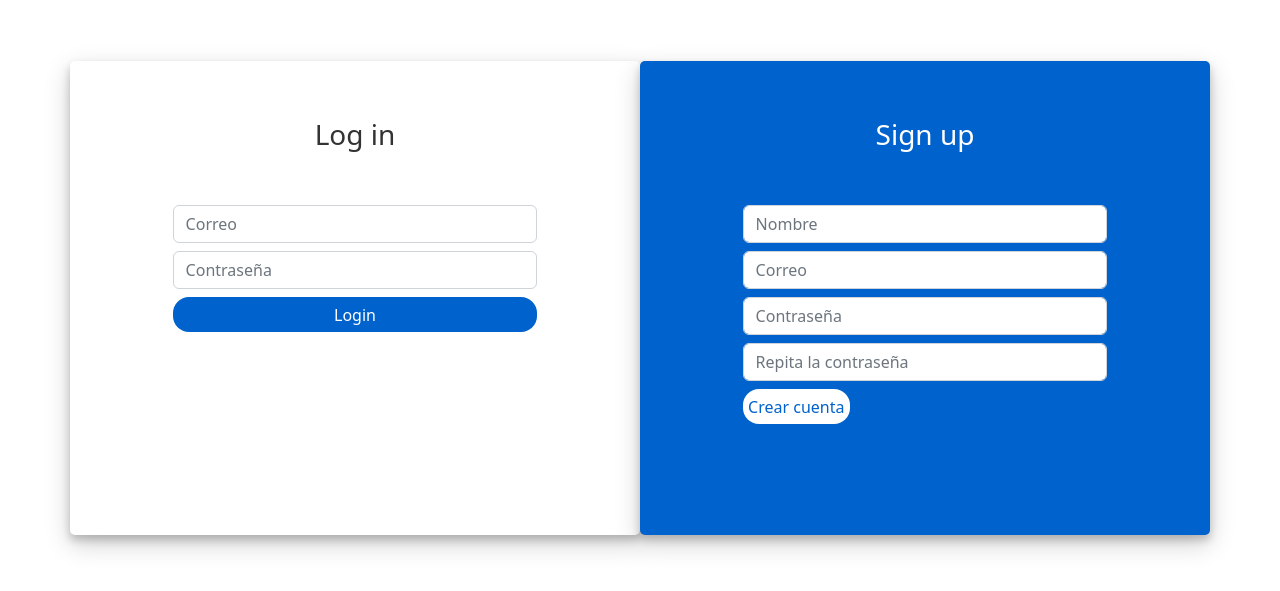
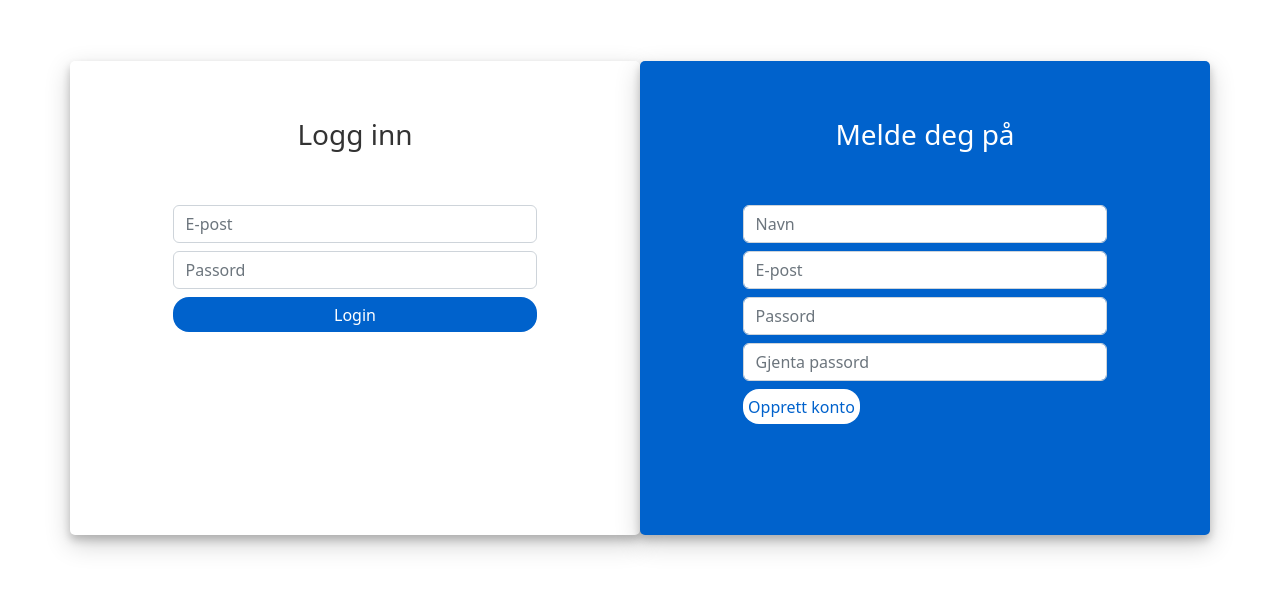
Before and after one commit to Datakokk/Calendar, a React (Vite) app: page /auth/login in a window 1280 px wide. Shown: the part 131-722 px from the top of the page. Built offline with nearby package versions, Linux system fonts and the light colour scheme; no server answers.

Commit message:
the language was changed

```diff
--- a/src/auth/pages/LoginPage.jsx
+++ b/src/auth/pages/LoginPage.jsx
@@ -47,13 +47,13 @@ export const LoginPage = () => {
         <div className="container login-container">
             <div className="row">
                 <div className="col-md-6 login-form-1">
-                    <h3>Log in</h3>
+                    <h3>Logg inn</h3>
                     <form onSubmit={ loginSubmit }>
                         <div className="form-group mb-2">
                             <input
                                 type="text"
                                 className="form-control"
-                                placeholder="Correo"
+                                placeholder="E-post"
                                 name='loginEmail'
                                 value={ loginEmail }
                                 onChange={ onLoginInputChange }
@@ -63,7 +63,7 @@ export const LoginPage = () => {
                             <input
                                 type="password"
                                 className="form-control"
-                                placeholder="Contraseña"
+                                placeholder="Passord"
                                 name='loginPassword'
                                 value={ loginPassword }
                                 onChange={ onLoginInputChange }
@@ -80,13 +80,13 @@ export const LoginPage = () => {
                 </div>
 
                 <div className="col-md-6 login-form-2">
-                    <h3>Sign up</h3>
+                    <h3>Melde deg på</h3>
                     <form onSubmit={ registerSubmit }>
                         <div className="form-group mb-2">
                             <input
                                 type="text"
                                 className="form-control"
-                                placeholder="Nombre"
+                                placeholder="Navn"
                                 name='registerName'
                                 value={ registerName }
                                 onChange={ onRegisterInputChange }
@@ -96,7 +96,7 @@ export const LoginPage = () => {
                             <input
                                 type="email"
                                 className="form-control"
-                                placeholder="Correo"
+                                placeholder="E-post"
                                 name='registerEmail'
                                 value={ registerEmail }
                                 onChange={ onRegisterInputChange }
@@ -106,7 +106,7 @@ export const LoginPage = () => {
                             <input
                                 type="password"
                                 className="form-control"
-                                placeholder="Contraseña"
+                                placeholder="Passord"
                                 name='registerPassword'
                                 value={ registerPassword }
                                 onChange={ onRegisterInputChange }
@@ -117,7 +117,7 @@ export const LoginPage = () => {
                             <input
                                 type="password"
                                 className="form-control"
-                                placeholder="Repita la contraseña"
+                                placeholder="Gjenta passord"
                                 name='registerPassword2'
                                 value={ registerPassword2 }
                                 onChange={ onRegisterInputChange }
@@ -128,7 +128,7 @@ export const LoginPage = () => {
                             <input
                                 type="submit"
                                 className="btnSubmit"
-                                value="Crear cuenta" />
+                                value="Opprett konto" />
                         </div>
                     </form>
                 </div>
--- a/src/calendar/components/Navbar.jsx
+++ b/src/calendar/components/Navbar.jsx
@@ -16,7 +16,7 @@ export const Navbar = () => {
           onClick={ startLogout }
           className="btn btn-outline-danger">
             <i className="fas fa-sign-out-alt"></i>
-            <span>Sign out</span>
+            <span>Logg ut</span>
         </button>
     </div>
   )
```
